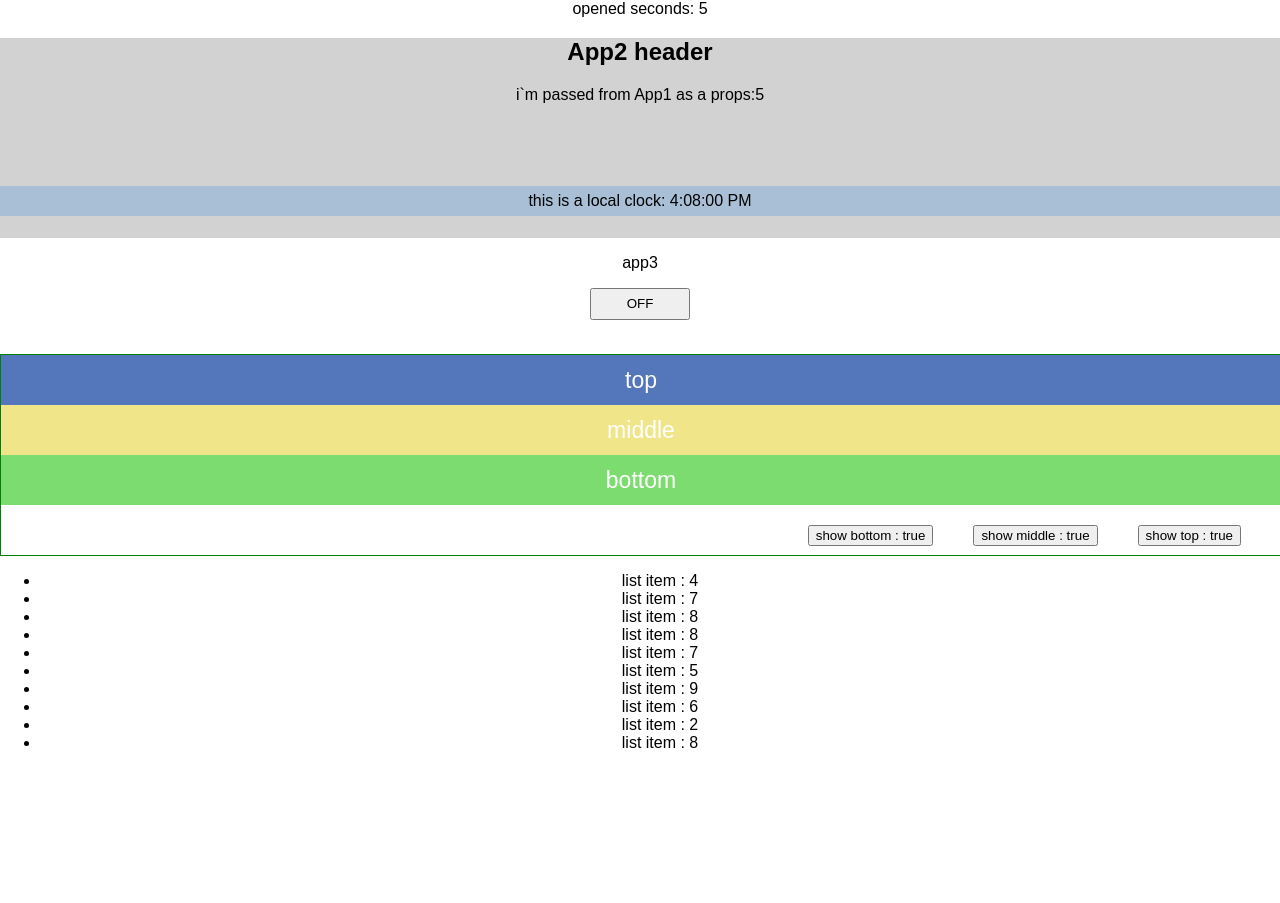
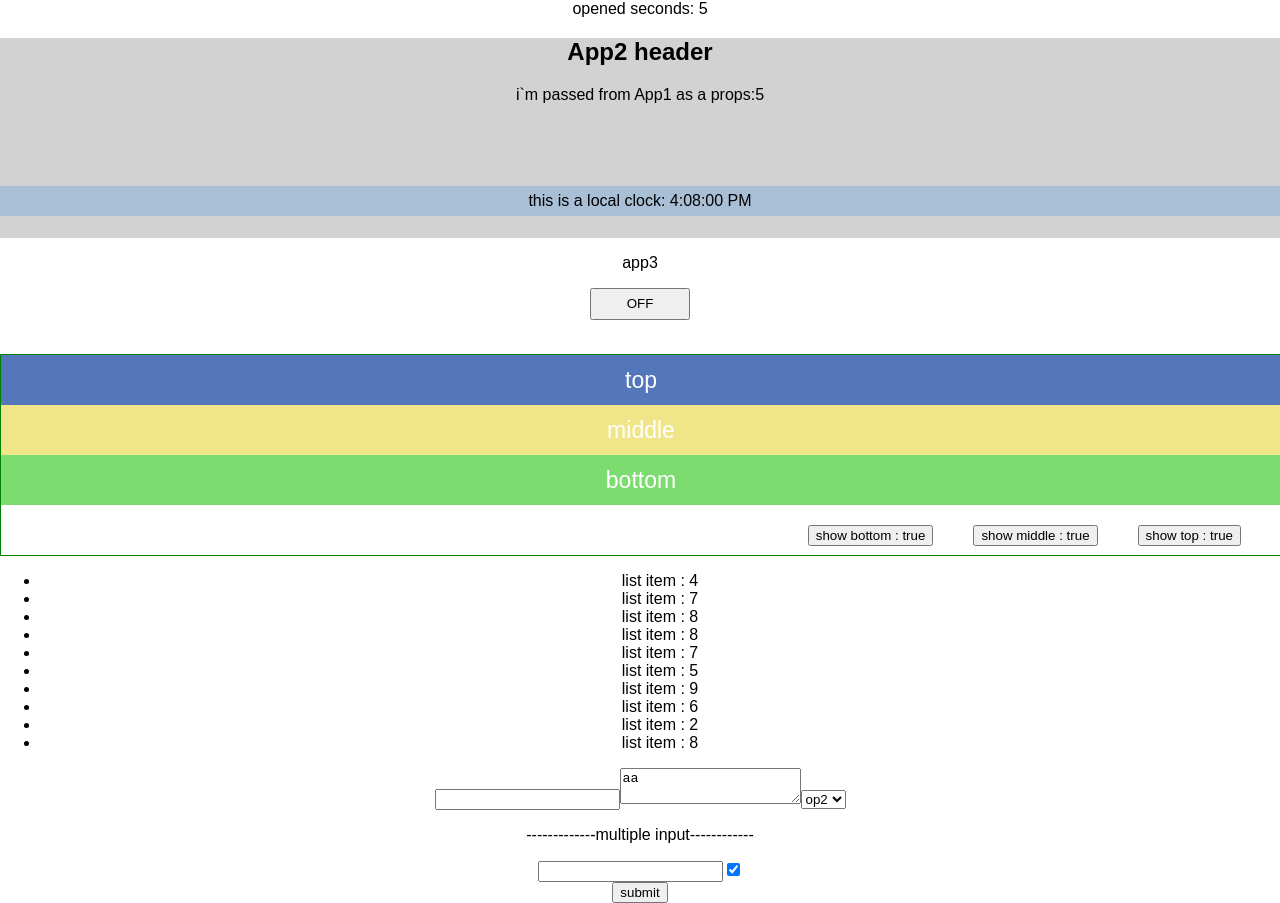
Before and after one commit to 313392073/react-demo-1, a React (Create React App) app in the folder my-app/: page / in a window 1280 px wide. Before the commit the page ends 800 px from the top, so only its background shows below. Built offline with nearby package versions, Linux system fonts and the light colour scheme.

Commit message:
add lifecycle content

```diff
--- a/my-app/src/component/App.js
+++ b/my-app/src/component/App.js
@@ -5,6 +5,7 @@ import Event from './eventDemo';
 import App22 from './App2';
 import ConRender from './conditionalRender';
 import List from './listAndKeys';
+import FormDemo from './formDemo';
 
 
 class App extends Component {
@@ -34,6 +35,7 @@ class App extends Component {
 				<Event></Event>
 				<ConRender/>
                 <List/>
+				<FormDemo sel="op22"/>
 			</div>
 		);
 	}
--- a/my-app/src/component/conditionalRender.js
+++ b/my-app/src/component/conditionalRender.js
@@ -20,11 +20,10 @@ class ConRender extends Component{
 			showTop: true,
 			showMiddle: true,
 			showBottom: true
-		}
+		};
 		this.handleTop = this.handleTop.bind(this);
 		this.handleMiddle = this.handleMiddle.bind(this);
 		this.handleBottom = this.handleBottom.bind(this);
-
 	}
 
 	handleTop(){
--- /dev/null
+++ b/my-app/src/component/formDemo.js
@@ -0,0 +1,89 @@
+/**
+ * Created by Administrator on 2017/7/3.
+ */
+
+import React,{Component} from 'react';
+
+class FormDemo extends Component{
+	constructor(props){
+		super(props);
+
+		this.state = {
+			value: "",
+			selectVal: this.props.sel,
+			checkVal: true,
+			inputVal: ""
+		};
+
+		this.handelInput = this.handelInput.bind(this);
+		this.handleSubmit = this.handleSubmit.bind(this);
+		this.handleSelect = this.handleSelect.bind(this);
+		this.handleChangeInput = this.handleChangeInput.bind(this);
+
+	}
+
+	//每个state都有一个handle function,便于处理用户输入（输入验证，输入限制等）。这叫做controlled component
+	handelInput(event){
+		//toUpperCase导致input不能输入中文，只能输入大写字母
+		this.setState({value: event.target.value.toUpperCase()});
+	}
+
+	handleSelect(event){
+		this.setState({selectVal: event.target.value});
+	}
+
+	handleSubmit(e){
+		//alert(this.state.value);
+		//alert(this.state.selectVal);
+		alert(this.state.checkVal);
+		alert(this.state.inputVal);
+		e.preventDefault();
+	}
+
+	//使用一个handler处理多个control component
+	handleChangeInput(e){
+		const target = e.target,
+			value = target.type === "checkbox" ? target.checked : target.value,
+			name = target.name;
+
+		this.setState({
+			[name]: value
+		});
+
+	}
+
+	//回设的值是可以在handelInput中处理的，感觉像一个拦截
+	//textarea的写法和input text的写法类似。而不是使用原生写法（内容是元素的子节点）
+	//没有onchange处理函数的textarea会被渲染成一个readonly的textarea(console有提示)
+	//select的写法也是用一个value值，value值和option中的value值对应上，这该option被选中
+	render(){
+		return (
+			<div classID="form-wrap">
+				<form onSubmit={this.handleSubmit}>
+					<input type="text" value={this.state.value} onChange={this.handelInput}/>
+					<textarea readOnly="readOnly" value={this.props.aa}></textarea>
+					<select value={this.state.selectVal} onChange={this.handleSelect}>
+						<option value="op11">op1</option>
+						<option value="op22">op2</option>
+						<option value="op33">op3</option>
+						<option value="op44">op4</option>
+					</select>
+					<div>
+						<p>-------------multiple input------------</p>
+						<input type="text" name="inputVal" value={this.state.inputVal} onChange={this.handleChangeInput}/>
+						<input type="checkbox" name="checkVal" checked={this.state.checkVal} onChange={this.handleChangeInput}/>
+
+					</div>
+					<input type="submit" value="submit"/>
+				</form>
+			</div>
+		);
+	}
+}
+
+//默认值在没有指定值时生效
+FormDemo.defaultProps = {
+	aa: "aa"
+};
+
+export default FormDemo;
--- a/my-app/src/index.js
+++ b/my-app/src/index.js
@@ -5,10 +5,10 @@ import Appp from './component/App';
 //import registerServiceWorker from './registerServiceWorker';
 import $ from 'jquery';
 
-$(function(){
-	console.log($);
-	ReactDOM.render(<Appp />, document.getElementById('root'));
-});
+
+
+ReactDOM.render(<Appp />, document.getElementById('root'));
+
 
 
 
```
Also changed, not shown: my-app/src/component/lifecycle.js (+27 -0 lines).
